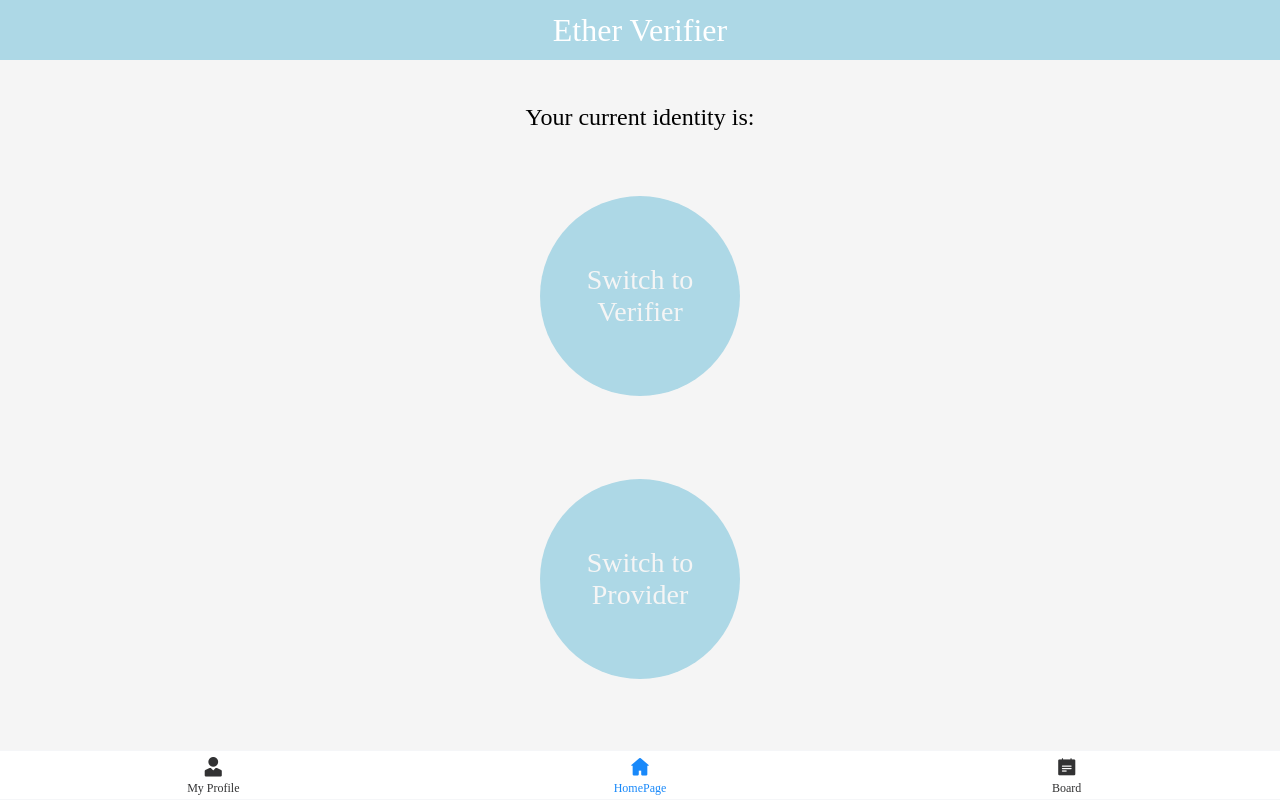
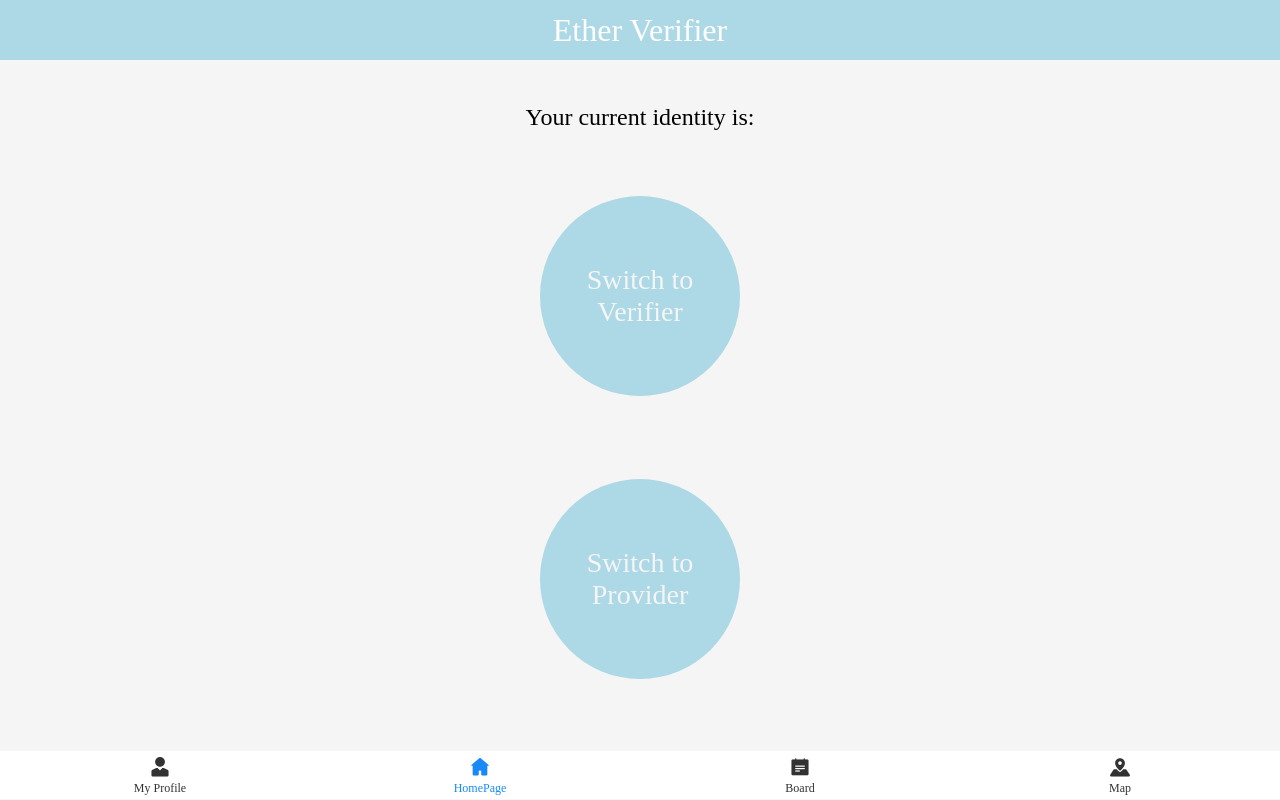
Before and after one commit to Fan-He/EtherVerifierSystem, a Vue app in the folder frontend/jwtusersystem/: page / in a window 1280 px wide. Built offline with nearby package versions, Linux system fonts and the light colour scheme; no server answers.

Commit message:
map added

```diff
--- a/frontend/jwtusersystem/src/App.vue
+++ b/frontend/jwtusersystem/src/App.vue
@@ -13,6 +13,7 @@ const active = ref(0);
         <van-tabbar-item to="/profile" icon="user" :active-color="'lightblue'">My Profile</van-tabbar-item>
         <van-tabbar-item to="/" icon="wap-home" :active-color="'lightblue'">HomePage</van-tabbar-item>
         <van-tabbar-item to="/board" icon="notes" :active-color="'lightblue'">Board</van-tabbar-item>
+        <van-tabbar-item to="/map" icon="map-marked" :active-color="'lightblue'">Map</van-tabbar-item>
       </van-tabbar>
   </div>
 </template>
```
Also changed, not shown: 3 other files (tests, documents, lock files or other folders).
